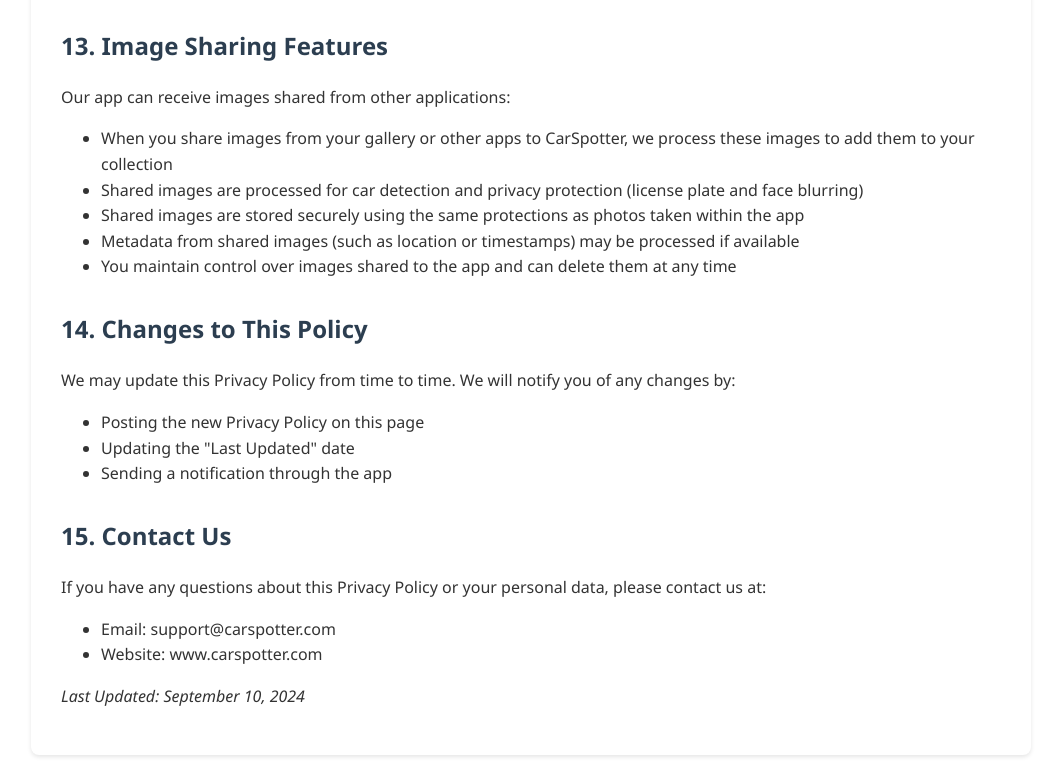
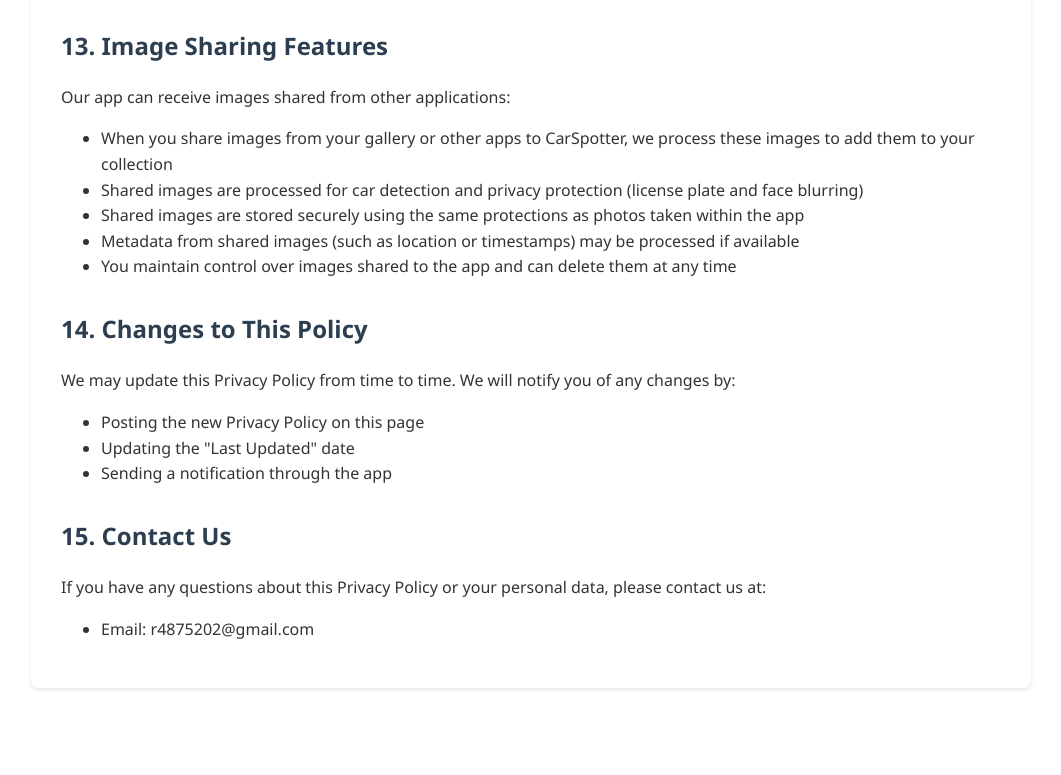
Before and after one commit to ron54317/AutoSpotter, a plain HTML site: page privacy.html in a window 1280 px wide. Shown: the part 5848-6623 px from the top of the page, without its empty margins (109-1170 px from the left). After the commit the page ends 6556 px from the top, so only its background shows below. Drawn offline with Linux system fonts and the light colour scheme.

Commit message:
Add files via upload

```diff
--- a/privacy.html
+++ b/privacy.html
@@ -303,11 +303,8 @@
             <h2>15. Contact Us</h2>
             <p>If you have any questions about this Privacy Policy or your personal data, please contact us at:</p>
             <ul>
-                <li>Email: support@carspotter.com</li>
-                <li>Website: www.carspotter.com</li>
+                <li>Email: r4875202@gmail.com</li>
             </ul>
-
-            <p><em>Last Updated: September 10, 2024</em></p>
         </div>
     </div>
 </body>
```
